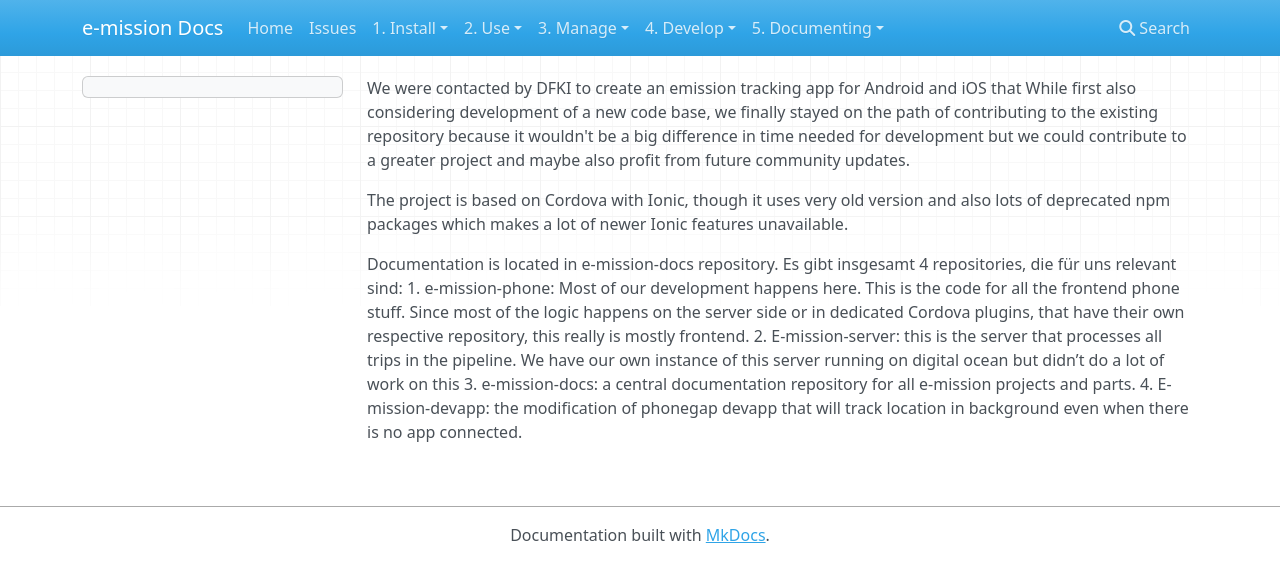
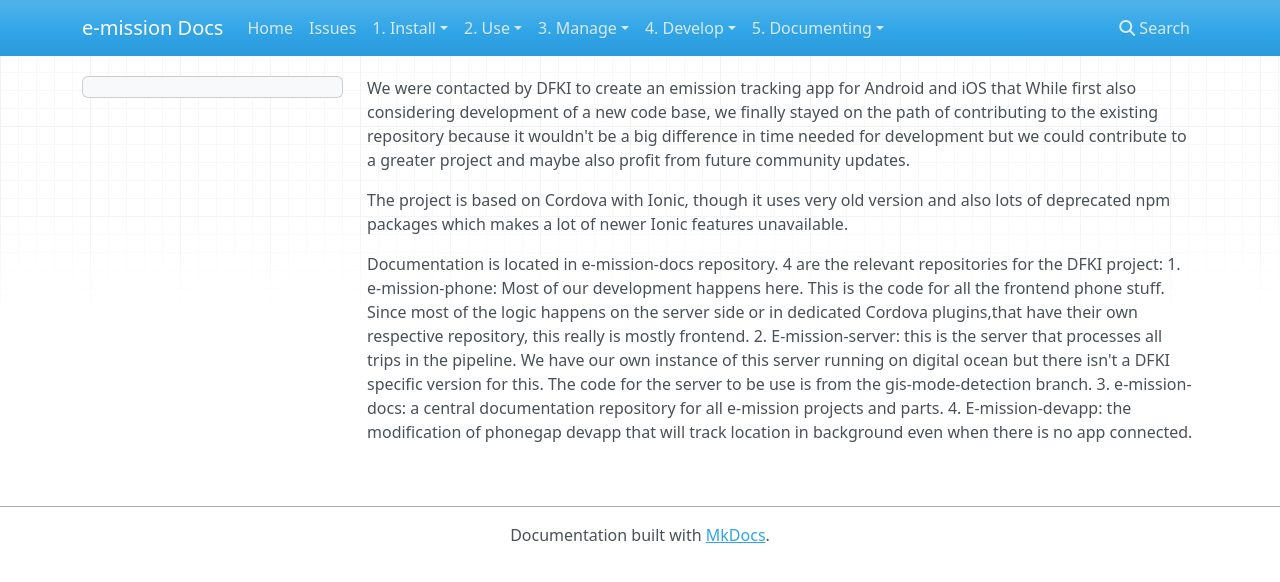
Before and after one commit to e-mission/e-mission-docs, an MkDocs documentation site: the page built from docs/README_dfki_mcqdev.md, in a window 1280 px wide. Shown: the top 582 px of the page. Built offline with MkDocs 1.6.1, drawn with Linux system fonts in a browser that asks for light colours; nearby versions of some CDN libraries.

Commit message:
translate german text, fix some formatting issues

```diff
--- a/docs/README_dfki_mcqdev.md
+++ b/docs/README_dfki_mcqdev.md
@@ -1,19 +1,10 @@
-We were contacted by DFKI to create an emission tracking app for Android and iOS that
-While first also considering development of a new code base, we finally stayed on the
-path of contributing to the existing repository because it wouldn't be a big difference
-in time needed for development but we could contribute to a greater project and maybe
-also profit from future community updates.
+We were contacted by DFKI to create an emission tracking app for Android and iOS that While first also considering development of a new code base, we finally stayed on the path of contributing to the existing repository because it wouldn't be a big difference in time needed for development but we could contribute to a greater project and maybe also profit from future community updates.
 
-The project is based on Cordova with Ionic, though it uses very old version and also
-lots of deprecated npm packages which makes a lot of newer Ionic features unavailable.
+The project is based on Cordova with Ionic, though it uses very old version and also lots of deprecated npm packages which makes a lot of newer Ionic features unavailable.
 
 Documentation is located in e-mission-docs repository.
-Es gibt insgesamt 4 repositories, die für uns relevant sind:
-1. e-mission-phone: Most of our development happens here. This is the code for all the frontend
-phone stuff. Since most of the logic happens on the server side or in dedicated Cordova plugins,
-that have their own respective repository, this really is mostly frontend.
-2. E-mission-server: this is the server that processes all trips in the pipeline. We have our own
-instance of this server running on digital ocean but didn’t do a lot of work on this
+4 are the relevant repositories for the DFKI project:
+1. e-mission-phone: Most of our development happens here. This is the code for all the frontend phone stuff. Since most of the logic happens on the server side or in dedicated Cordova plugins,that have their own respective repository, this really is mostly frontend.
+2. E-mission-server: this is the server that processes all trips in the pipeline. We have our own instance of this server running on digital ocean but there isn't a DFKI specific version for this. The code for the server to be use is from the gis-mode-detection branch.
 3. e-mission-docs: a central documentation repository for all e-mission projects and parts.
-4. E-mission-devapp: the modification of phonegap devapp that will track location in background
-even when there is no app connected.
+4. E-mission-devapp: the modification of phonegap devapp that will track location in background even when there is no app connected.
```
